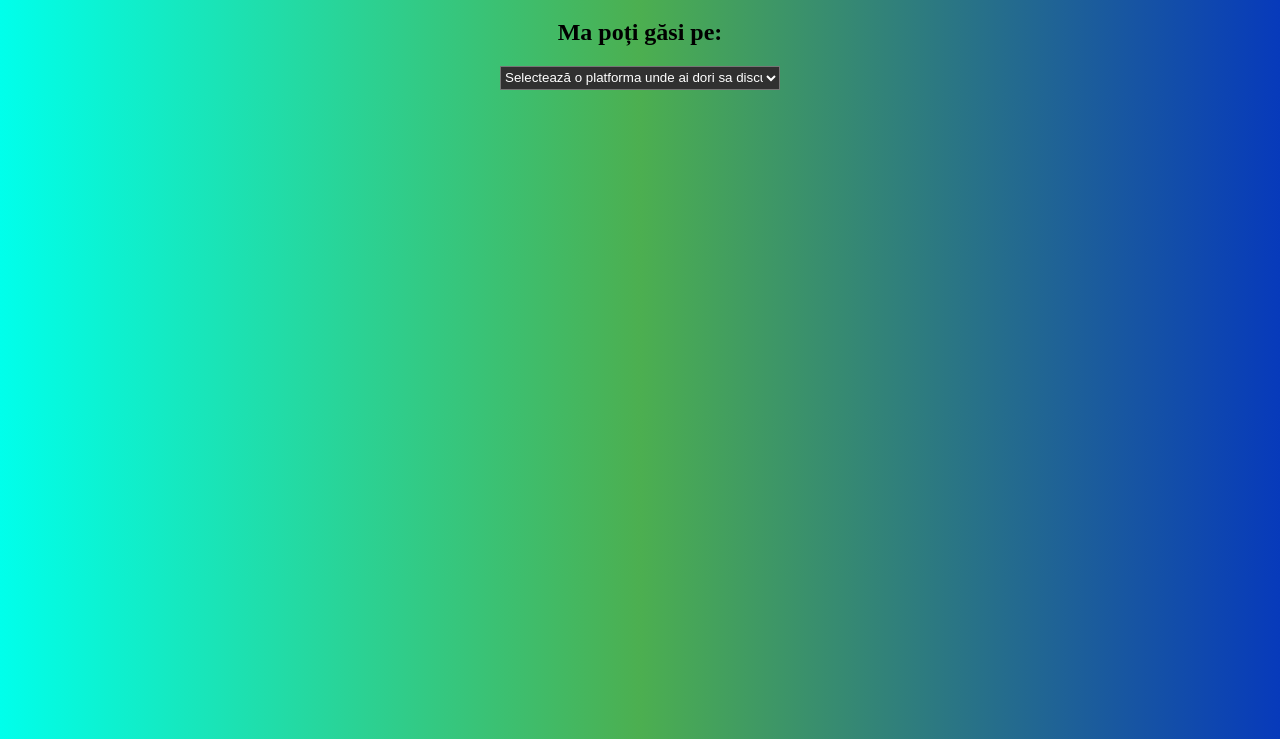
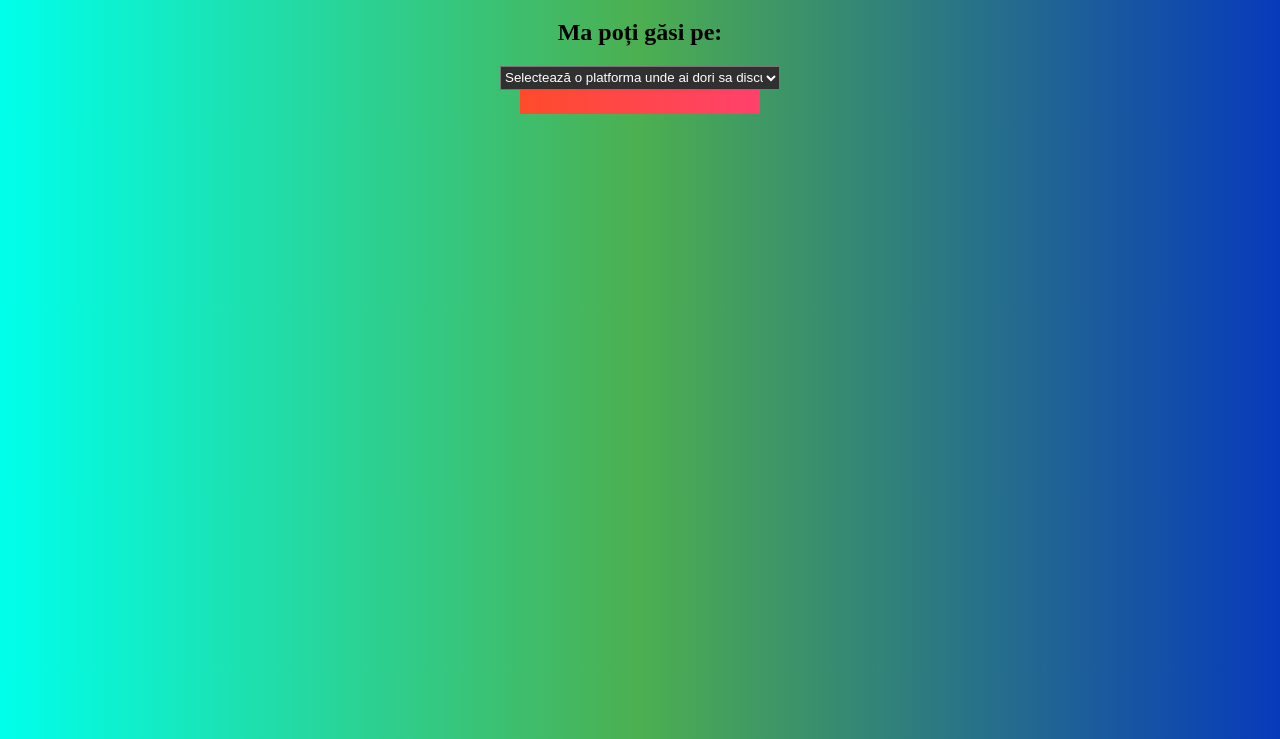
Before and after one commit to Lucian-debug/Lucian_debug, a plain HTML site: page index.html in a window 1280 px wide. Shown: the part 61-800 px from the top of the page. Drawn offline with Linux system fonts and the light colour scheme.

Commit message:
Update index.html

```diff
--- a/index.html
+++ b/index.html
@@ -21,6 +21,7 @@
     <div class="center">
       <button id="redirectButton" style="display: none"></button>
     </div>
+    <p id="bun" class="center"></p>
     <script src="script.js"></script>
   </body>
 </html>
```
